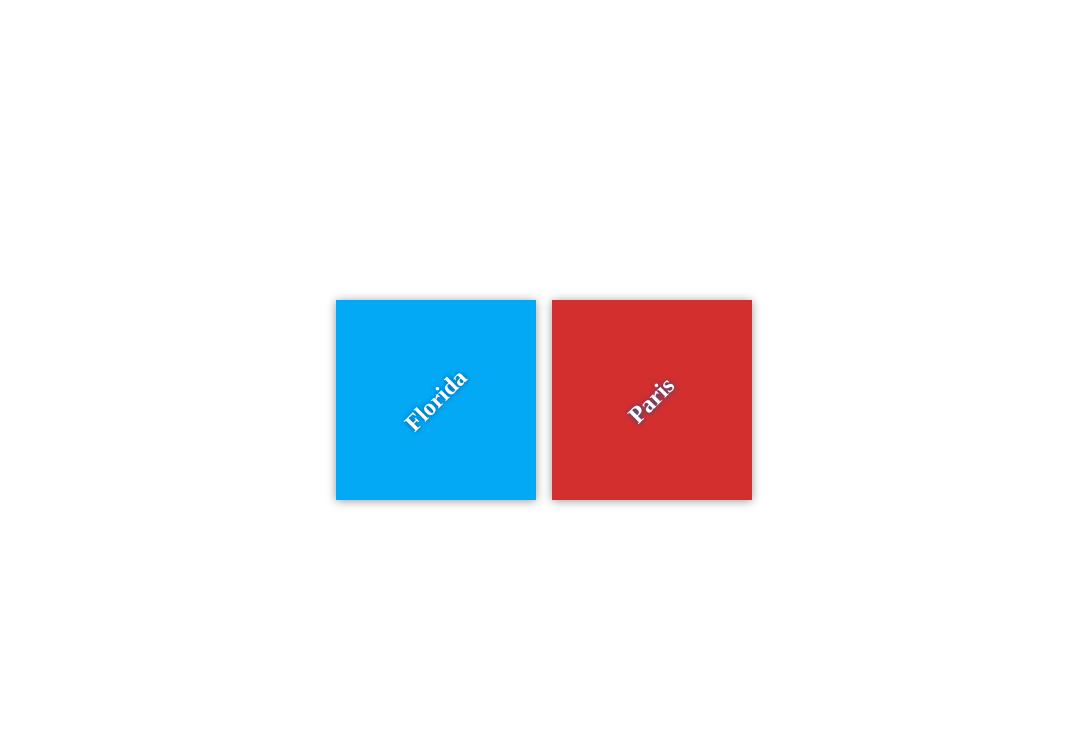
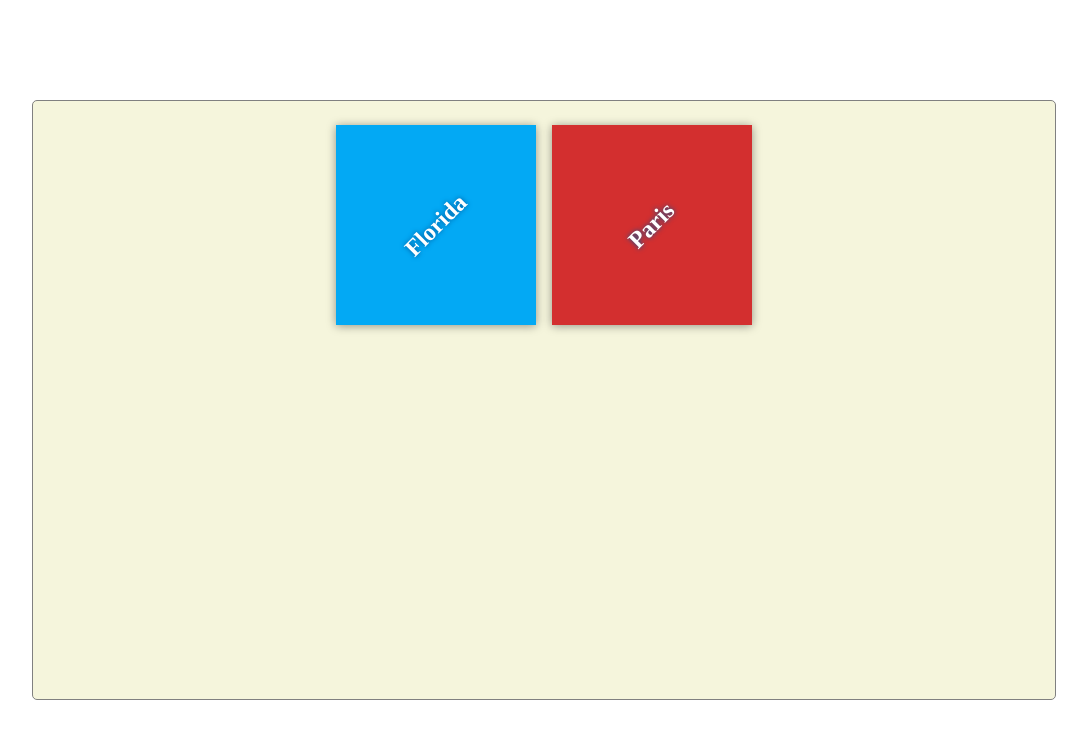
Before and after one commit to mrbaker1917/my-travel-plans, a plain HTML site: page index.html in a window 1280 px wide. Shown: the whole page, without its empty margins (96-1183 px from the left). Drawn offline with Linux system fonts and the light colour scheme.

Commit message:
Changes container

```diff
--- a/css/app.css
+++ b/css/app.css
@@ -19,6 +19,10 @@ body {
     margin: auto;
     padding: 1em;
     width: 80%;
+    background-color: beige;
+    height: 600px;
+    border: 1px solid grey;
+    border-radius: 5px;
 }
 
 .destination-container {
```
